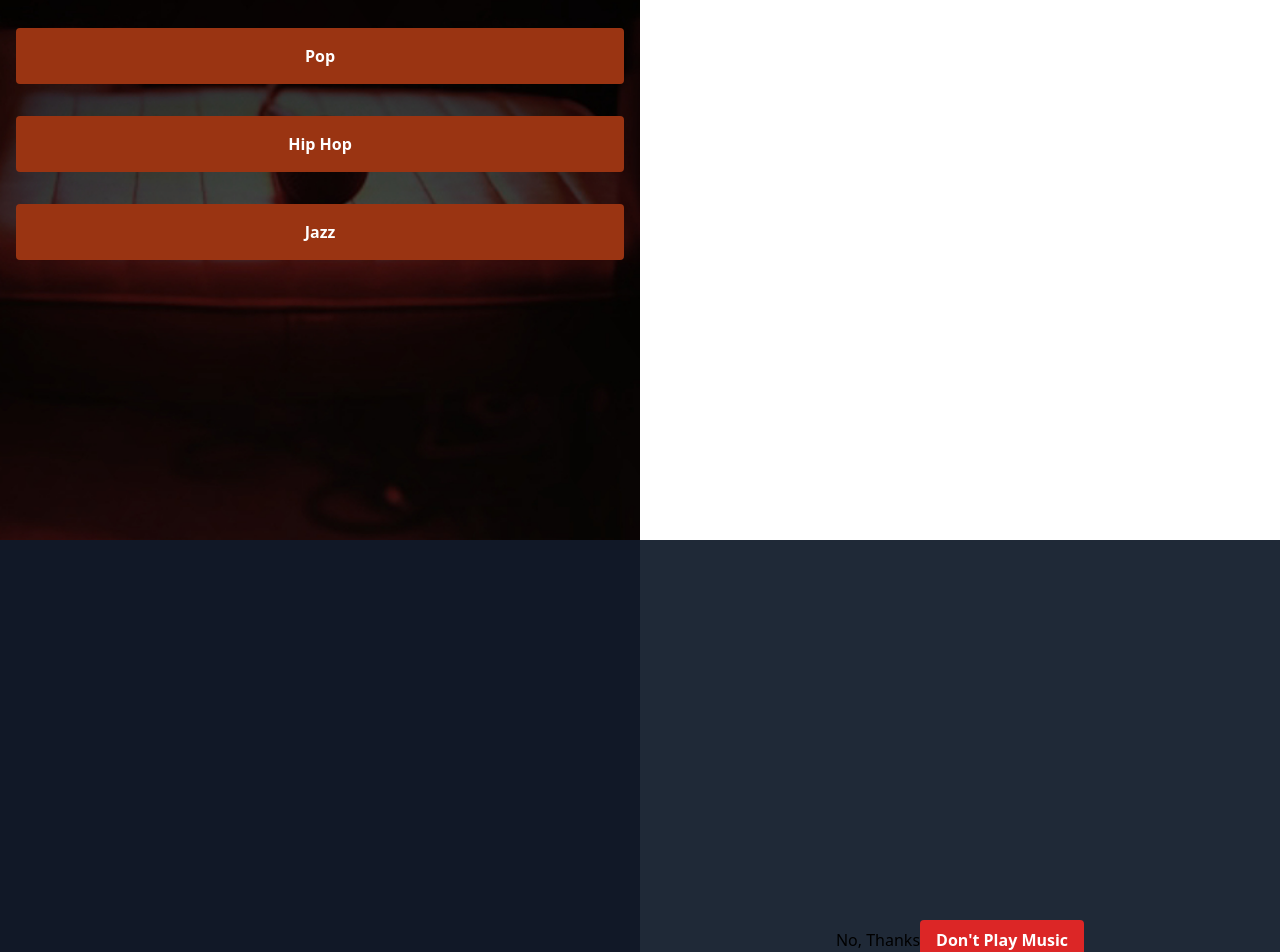
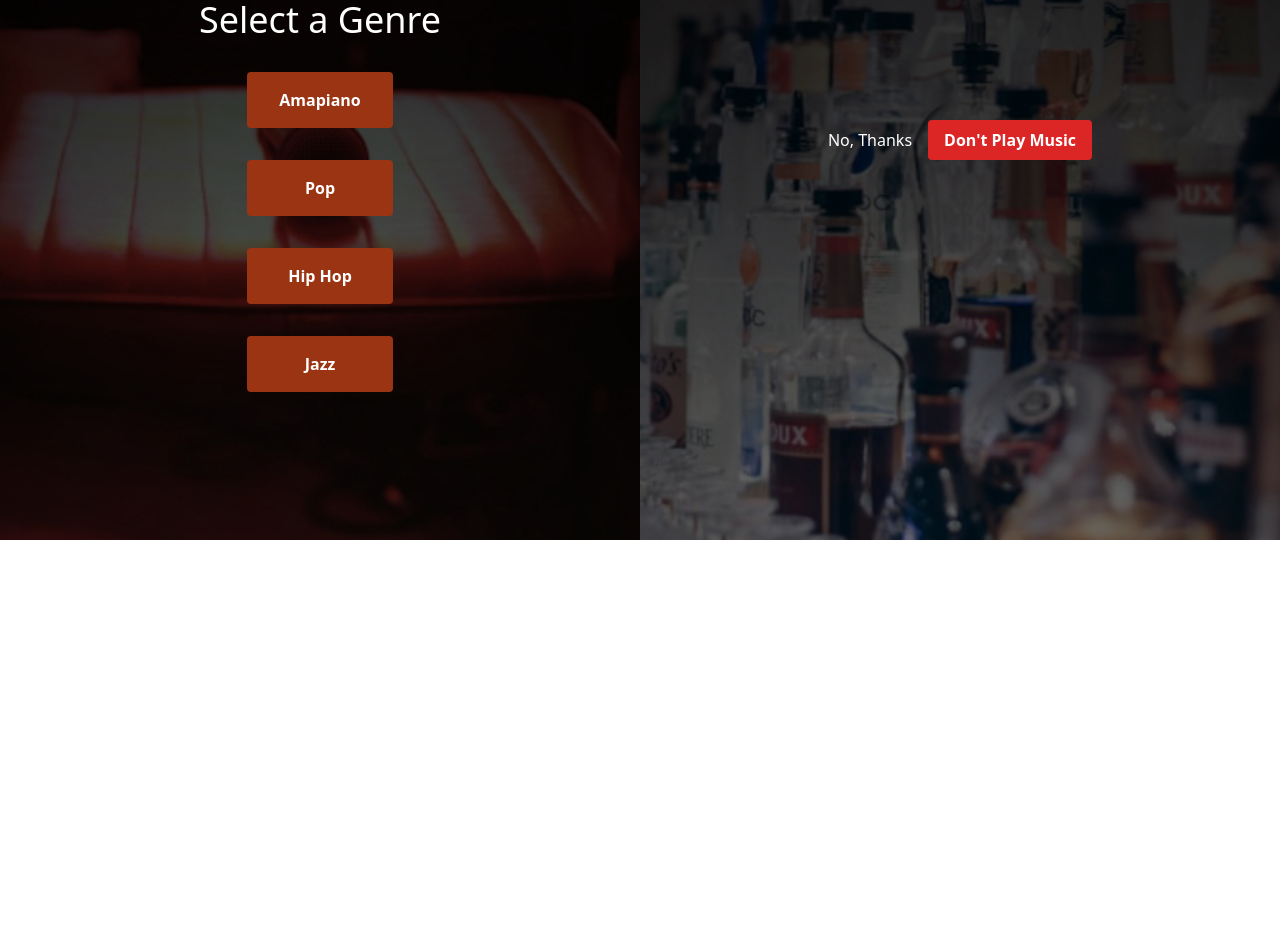
Before and after one commit to williammabotjaapps/open-bar, a Vue app: page /music in a window 1280 px wide. Shown: the part 260-1212 px from the top of the page. After the commit the page ends 800 px from the top, so only its background shows below. Built offline with nearby package versions, Linux system fonts and the light colour scheme.

Commit message:
TabView, tab route, router, no music link

```diff
--- a/src/components/MusicSelector.vue
+++ b/src/components/MusicSelector.vue
@@ -9,8 +9,7 @@ const selectGenre = (genre) => {
 </script>
 
 <template>
-  <div class="flex h-screen">
-    <div class="w-1/2 background-image p-4">
+  <div class="background-image p-4 h-full flex flex-col items-center justify-center">
     <h3 class="text-white text-2xl mb-4 mt-8 text-center">Before we begin... Would you like some Music while you order your drinks</h3>
     <h2 class="text-white text-4xl mb-8 text-center">Select a Genre</h2>
     <div class="flex flex-col space-y-8">
@@ -24,7 +23,6 @@ const selectGenre = (genre) => {
       </button>
     </div>
   </div>
-  </div>
 </template>
 
 <style scoped>
--- a/src/components/NoMusic.vue
+++ b/src/components/NoMusic.vue
@@ -1,26 +1,23 @@
 <script setup>
-
-const dontPlayMusic = () => {
-  console.log("User chose not to play music.");
-};
+import { RouterLink } from 'vue-router';
 </script>
 
 <template>
-  <div class="flex h-screen">
-    <div class="w-1/2 bg-gray-900">
-    </div>
-    <div class="w-1/2 bg-gray-800 p-4 flex items-center justify-center">
-      <h3>No, Thanks</h3>
-      <button
-        @click="dontPlayMusic"
-        class="bg-red-600 hover:bg-red-700 text-white font-bold py-2 px-4 rounded"
-      >
-        Don't Play Music
-      </button>
-    </div>
+  <div class="background-image p-4 flex items-center justify-center h-full">
+    <h3 class="text-white mr-4">No, Thanks</h3>
+    <RouterLink
+      to="/tab"
+      class="bg-red-600 hover:bg-red-700 text-white font-bold py-2 px-4 rounded"
+    >
+      Don't Play Music
+    </RouterLink>
   </div>
 </template>
 
 <style scoped>
-
+.background-image {
+  background-image: url('@/assets/images/noMusic.jpg');
+  background-size: cover;
+  background-position: center;
+}
 </style>
--- a/src/router/index.js
+++ b/src/router/index.js
@@ -1,6 +1,7 @@
 import { createRouter, createWebHistory } from 'vue-router'
 import HomeView from '@/views/HomeView.vue'
 import MusicView from '@/views/MusicView.vue'
+import TabView from '@/views/TabView.vue'
 
 const router = createRouter({
   history: createWebHistory(import.meta.env.BASE_URL),
@@ -14,6 +15,11 @@ const router = createRouter({
       path: '/music',
       name: 'music',
       component: MusicView
+    },
+    {
+      path: '/tab',
+      name: 'tab',
+      component: TabView
     }
   ]
 })
--- a/src/views/MusicView.vue
+++ b/src/views/MusicView.vue
@@ -4,8 +4,12 @@ import NoMusic from '@/components/NoMusic.vue';
 </script>
 
 <template>
-  <main>
-    <MusicSelector />
-    <NoMusic />
-  </main>
+  <div class="flex h-screen">
+    <div class="w-1/2">
+      <MusicSelector />
+    </div>
+    <div class="w-1/2">
+      <NoMusic />
+    </div>
+  </div>
 </template>
--- /dev/null
+++ b/src/views/TabView.vue
@@ -0,0 +1,6 @@
+<script setup>
+</script>
+
+<template>
+
+</template>
```
Also changed, not shown: src/assets/images/noMusic.jpg (added). Lines whose indentation alone changed are shown as unchanged.
